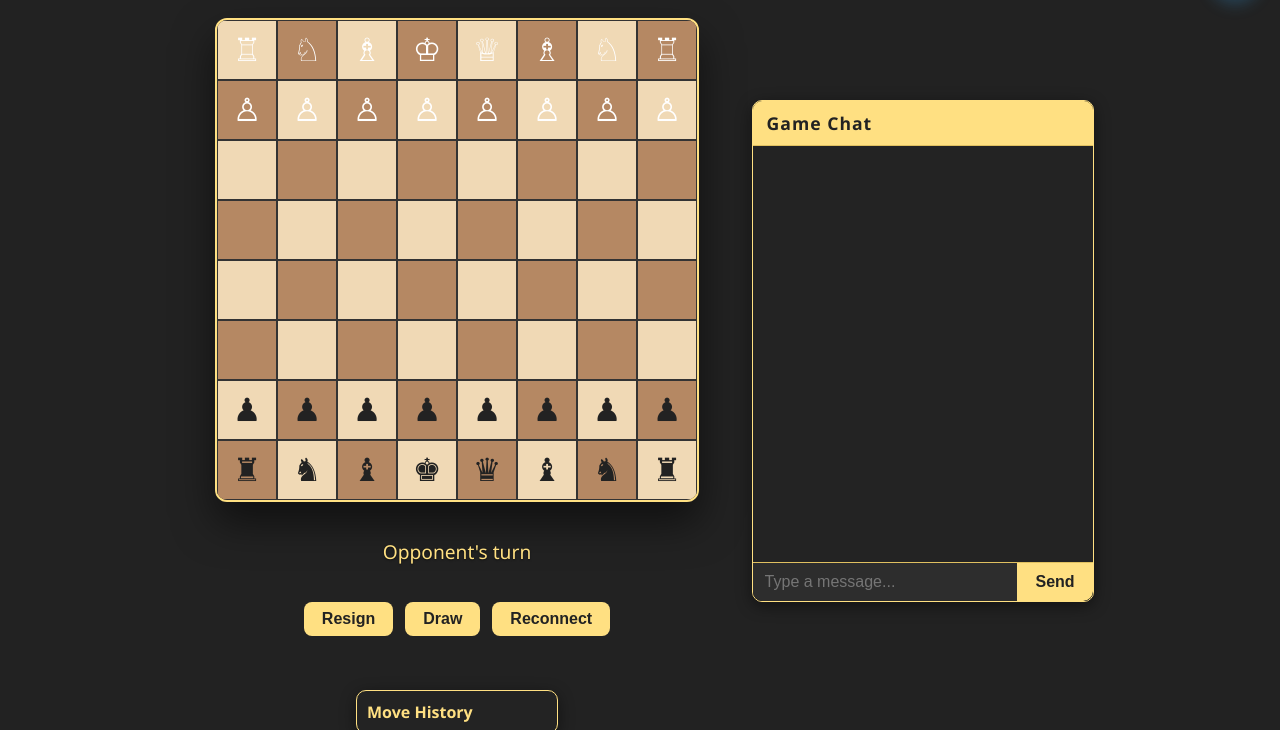
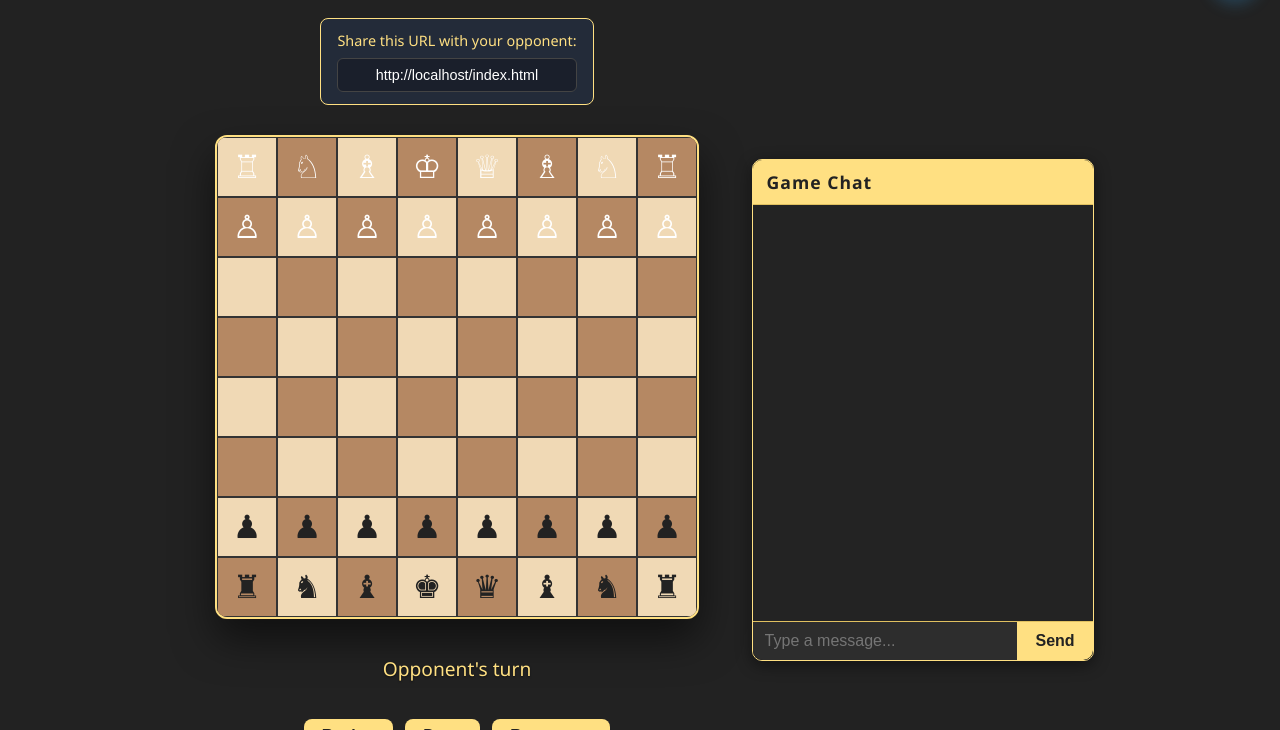
Before and after one commit to MorningHighRiseSunset/Multiplayer-Chess, a website: page index.html in a window 1280 px wide. Shown: the part 70-800 px from the top of the page. Drawn offline with nearby package versions, Linux system fonts and the light colour scheme; no server answers.

Commit message:
Add visible URL display field. Fix createRoom to pass playerId for proper server-side player tracking. Update visible URL when room code is added to URL.

```diff
--- a/css/game.css
+++ b/css/game.css
@@ -39,6 +39,35 @@ body, html {
   color: #ffe082;
   font-size: 1.8em;
   margin: 0;
+}
+
+.game-url {
+  background: #232b39;
+  border: 1.5px solid #ffe082;
+  border-radius: 8px;
+  padding: 12px 16px;
+  margin-bottom: 12px;
+  text-align: center;
+}
+
+#url-text {
+  color: #ffe082;
+  font-size: 0.9em;
+  display: block;
+  margin-bottom: 8px;
+}
+
+#url-input {
+  width: 100%;
+  max-width: 400px;
+  padding: 8px 12px;
+  border: 1px solid #444;
+  border-radius: 6px;
+  background: #1a1f2b;
+  color: #fff;
+  font-size: 0.9em;
+  text-align: center;
+  box-sizing: border-box;
 }
 
 .game-actions {
--- a/index.html
+++ b/index.html
@@ -28,6 +28,10 @@
           <button id="copy-link-btn" title="Copy Invite Link">Copy Link</button>
           <a href="." id="new-game-btn">New Game</a>
         </div>
+      </div>
+      <div class="game-url" id="game-url">
+        <span id="url-text">Share this URL with your opponent:</span>
+        <input type="text" id="url-input" readonly value="">
       </div>
       <div id="chess3d"></div>
       <div id="game-status"></div>
--- a/js/game.js
+++ b/js/game.js
@@ -936,6 +936,7 @@ socket.on('rematch', (newState) => {
 
 // --- Copy link button ---
 const copyLinkBtn = document.getElementById('copy-link-btn');
+const urlInput = document.getElementById('url-input');
 if (copyLinkBtn) {
   copyLinkBtn.onclick = () => {
     const link = window.location.href;
@@ -944,6 +945,16 @@ if (copyLinkBtn) {
     setTimeout(() => copyLinkBtn.textContent = "Copy Link", 1200);
   };
 }
+
+// Update visible URL
+function updateVisibleUrl() {
+  if (urlInput) {
+    urlInput.value = window.location.href;
+  }
+}
+
+// Update URL initially
+updateVisibleUrl();
 
 // --- New game button ---
 const newGameBtn = document.getElementById('new-game-btn');
@@ -958,12 +969,14 @@ function initGame() {
   if (!roomCode) {
     // No room code - create new game as white
     statusElem.textContent = "Creating game...";
-    socket.emit('createRoom', ({ roomCode: newRoomCode }) => {
+    socket.emit('createRoom', { playerId }, ({ roomCode: newRoomCode }) => {
       if (newRoomCode) {
         // Update URL with room code
         const newUrl = new URL(window.location);
         newUrl.searchParams.set('room', newRoomCode);
         window.history.replaceState({}, '', newUrl);
+        // Update visible URL
+        updateVisibleUrl();
         // Join the room as white
         socket.emit('joinRoom', { roomCode: newRoomCode, playerId }, (res) => {
           if (res && res.error) {
```
